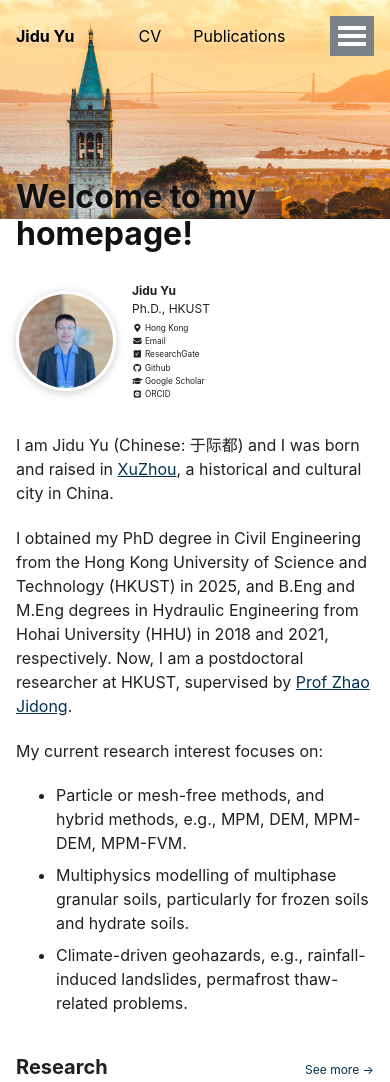
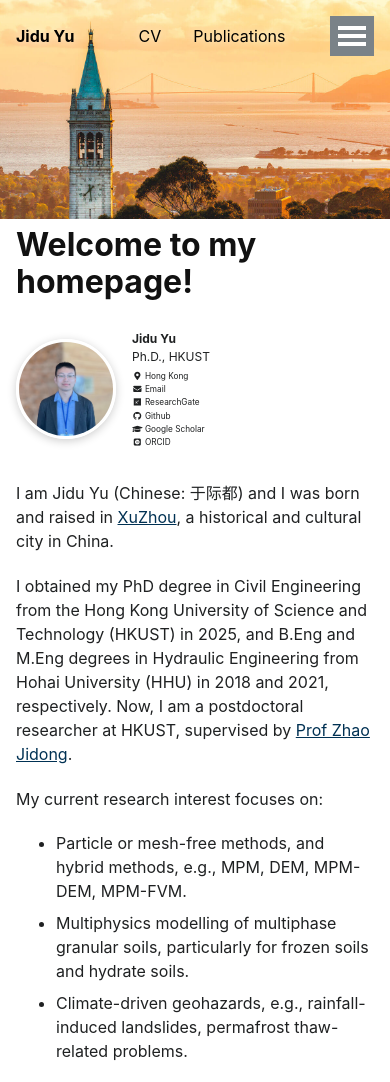
Before and after one commit to yujidu/yujidu.github.io, a Jekyll site: the page built from _pages/aboutme.md, in a window 390 px wide. Shown: the top 1082 px of the page. Built offline with Jekyll 4.4.1, drawn with Linux system fonts in a browser that asks for light colours; some web fonts are replaced; grey boxes are pictures that could not be loaded.

Commit message:
Mobile: keep homepage title below the photo
Co-Authored-By: Claude Opus 5.5 <noreply@anthropic.com>
Claude-Session: https://claude.ai/code/session_01CtadbDehUMWbEMdjGRSUo3

```diff
--- a/_sass/_home.scss
+++ b/_sass/_home.scss
@@ -136,7 +136,7 @@
   .home-hero__content {
     position: relative;
     bottom: auto;
-    margin-top: -2.5em;
+    margin-top: 0.5em;
     flex-direction: column;
     align-items: flex-start;
     gap: 1em;
```
